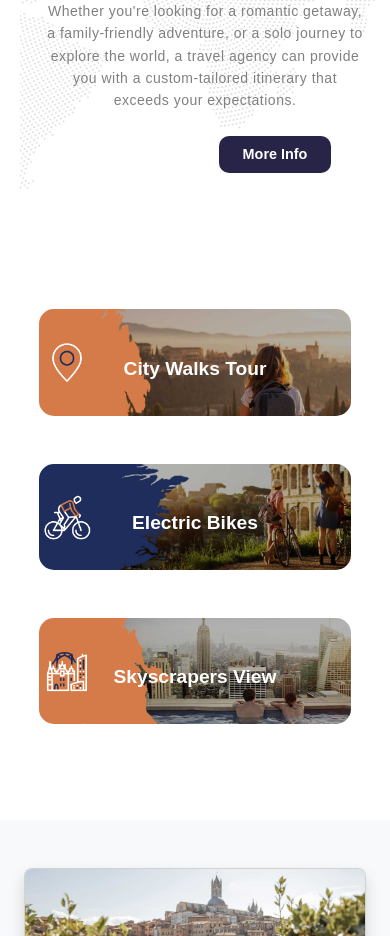
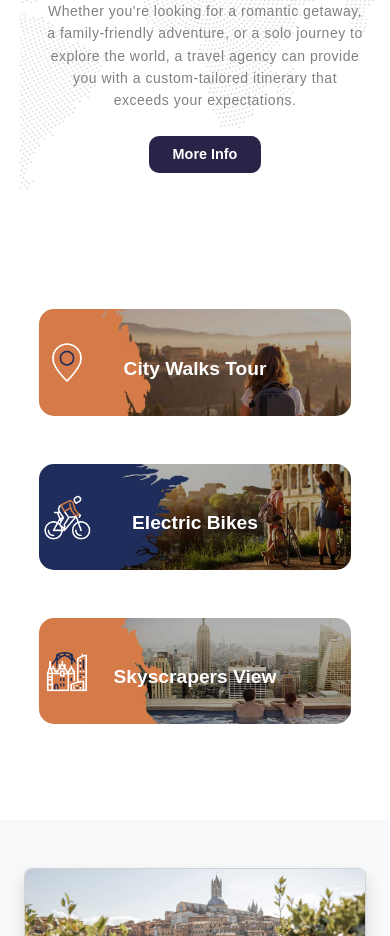
Before and after one commit to anshitsharma001-ship-it/tour-booking, a Next.js app: page / in a window 390 px wide. Shown: the part 1520-2456 px from the top of the page. Built offline with nearby package versions, Linux system fonts and the light colour scheme.

Commit message:
update media query on 480px

```diff
--- a/app/globals.css
+++ b/app/globals.css
@@ -2734,7 +2734,7 @@ hr {
 
   .more-info-btn{
     font-size: 0.9rem;
-    margin-left: 140px;
+
   }
 
 
```
